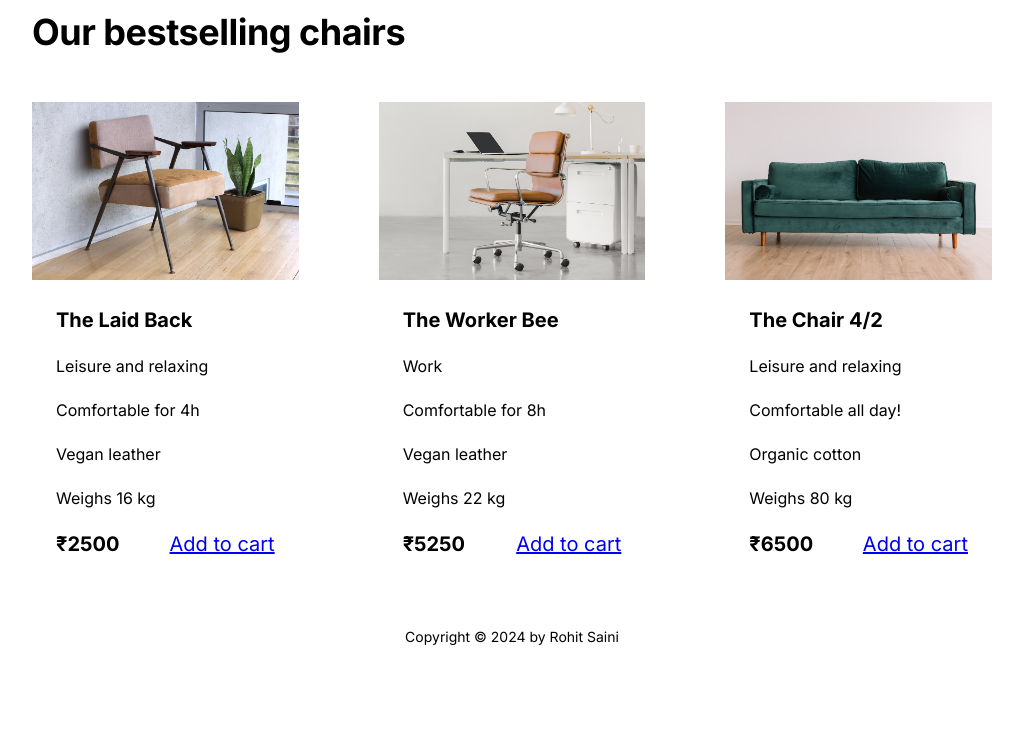
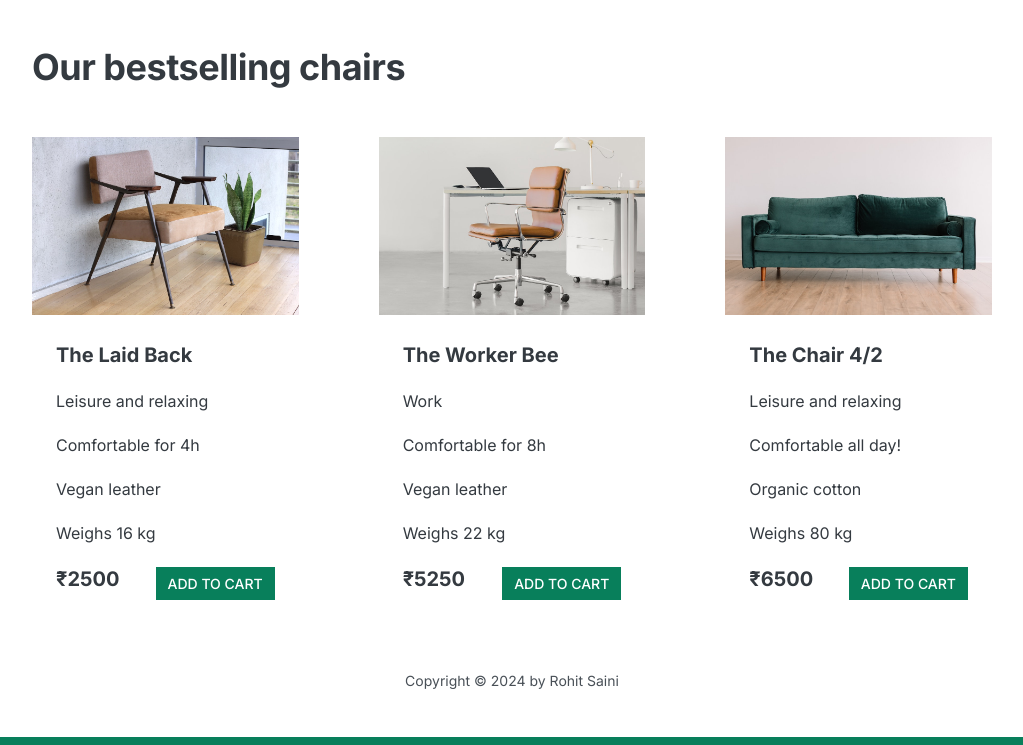
Before and after one commit to Rohit-Saini-01/web-design, a plain HTML site: page index.html in a window 1280 px wide. Shown: the part 1098-1843 px from the top of the page, without its empty margins (128-1151 px from the left). Before the commit the page ends 1791 px from the top, so only its background shows below. Drawn offline with Linux system fonts and the light colour scheme.

Commit message:
Adding colors to the site

```diff
--- a/style.css
+++ b/style.css
@@ -15,8 +15,14 @@ FONT SIZE SYSTEM (px)
 /* ------------------------ */
 /* GENERAL STYLES */
 /* ------------------------ */
+
+/* main-color: #087f5b;
+grey-color: #343a40; */
+
 body {
   font-family: "Inter", sans-serif;
+  color: #343a40;
+  border-bottom: 8px solid #087f5b;
 }
 
 .container {
@@ -39,6 +45,31 @@ h2 {
   display: grid;
   grid-template-columns: repeat(3, 1fr);
   column-gap: 80px;
+}
+
+.btn:link,
+.btn:visited {
+  background-color: #087f5b;
+  color: #fff;
+  font-weight: 500;
+  text-transform: uppercase;
+  text-decoration: none;
+  display: inline-block;
+}
+
+.btn:hover,
+btn:active {
+  background-color: #099268;
+}
+
+.btn--big {
+  padding: 16px 32px;
+  font-size: 18px;
+}
+
+.btn--small {
+  font-size: 14px;
+  padding: 8px 12px;
 }
 
 /* ------------------------ */
@@ -91,6 +122,9 @@ img {
 
 /* TESTIMONIAL */
 .testimonial-section {
+  background-color: #087f5b;
+  color: #fff;
+  padding: 24px;
 }
 
 .testimonial-box {
@@ -148,5 +182,6 @@ h3 {
 footer {
   margin-bottom: 48px;
   font-size: 14px;
+  color: #495057;
   text-align: center;
 }
```
